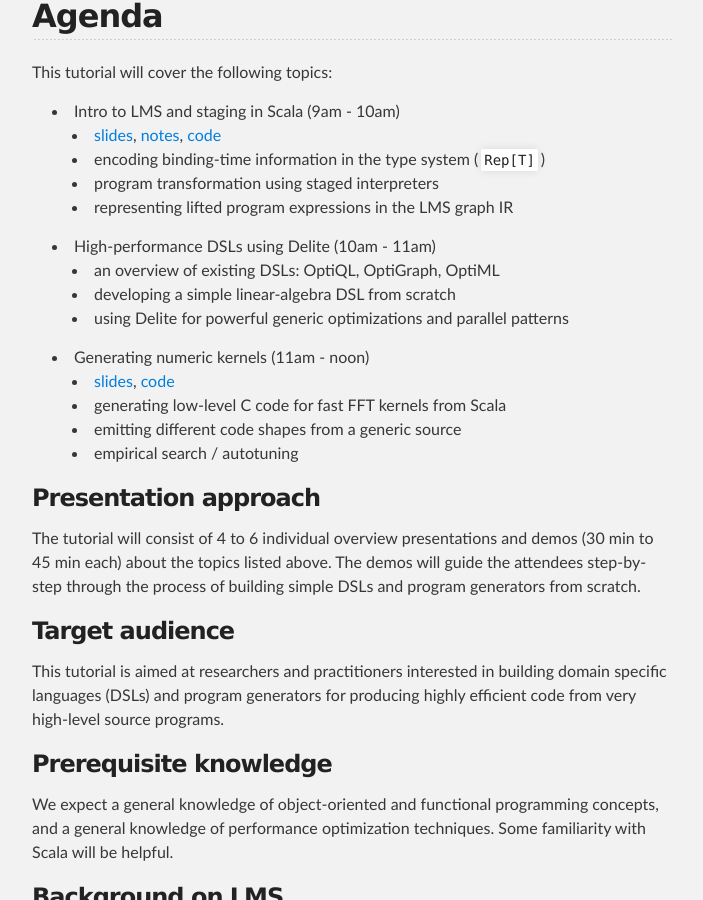
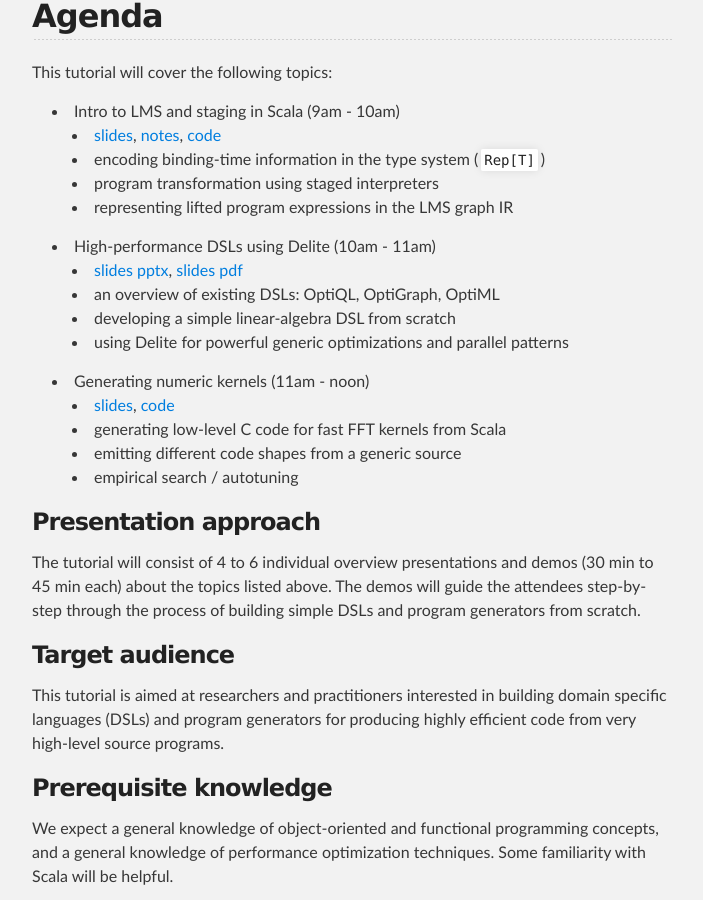
Before and after one commit to scala-lms/scala-lms.github.com, a Jekyll site: the page built from pldi2013/index.md, in a window 1280 px wide and 900 px high, scrolled down 615 px. Shown: the whole window, without its empty margins (288-991 px from the left). Built offline with Jekyll 4.4.1, drawn with Linux system fonts in a browser that asks for light colours.

Commit message:
add delite slides

```diff
--- a/pldi2013/index.md
+++ b/pldi2013/index.md
@@ -26,6 +26,8 @@ This tutorial will cover the following topics:
   - program transformation using staged interpreters
   - representing lifted program expressions in the LMS graph IR
 - High-performance DSLs using Delite (10am - 11am)
+  - [slides pptx](https://www.dropbox.com/s/4zurhmlwji0rdop/delite-pldi-tutorial.pptx),
+    [slides pdf](https://dl.dropboxusercontent.com/u/5146003/delite-pldi-tutorial.pdf)
   - an overview of existing DSLs: OptiQL, OptiGraph, OptiML
   - developing a simple linear-algebra DSL from scratch
   - using Delite for powerful generic optimizations and parallel patterns
```
